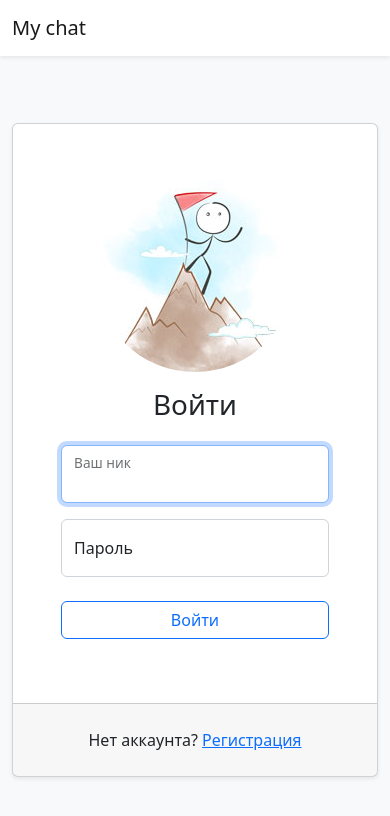
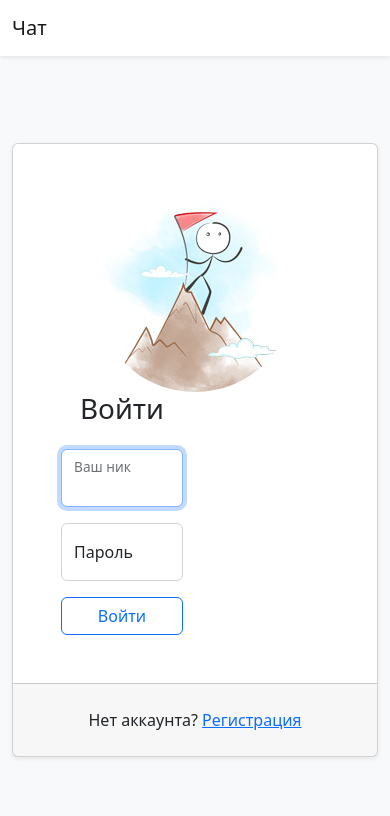
Before and after one commit to Vox1oot/frontend-project-12, a React (Create React App) app in the folder frontend/: page /login in a window 390 px wide. Shown: the top 816 px of the page. Built offline with nearby package versions, Linux system fonts and the light colour scheme; no server answers.

Commit message:
chore: add react-bootstrap in login page

```diff
--- a/frontend/src/components/AddChannel.jsx
+++ b/frontend/src/components/AddChannel.jsx
@@ -47,7 +47,7 @@ const AddChannel = ({ socket }) => {
           <Modal.Body>
             <Form.Group className="mb-3" >
               <Form.Control
-                className={ errors.channelName ? 'form-control is-invalid' : '' }
+                className={ errors.channelName && 'form-control is-invalid' }
                 id="channelName"
                 type="text"
                 value={values.channelName}
--- a/frontend/src/components/DeleteChannel.jsx
+++ b/frontend/src/components/DeleteChannel.jsx
@@ -5,14 +5,17 @@ import { Dropdown } from 'react-bootstrap';
 
 export const DeleteChannel = ({ socket, id }) => {
   const [showModal, setShowModal] = useState(false);
+  const [isSubmitting, setSubmitting] = useState(false);
 
   const toggleModal = () => setShowModal(!showModal);
 
   const deleteChannel = () => {
+    setSubmitting(true);
+
     socket.emit('removeChannel', { id }, (response) => {
       if (response.status === 'ok') {
+        setSubmitting(false);
         toggleModal();
-        console.log('Канал был удален!!')
       }
     });
   };
@@ -32,7 +35,7 @@ export const DeleteChannel = ({ socket, id }) => {
           <Button variant="secondary" onClick={toggleModal}>
             Отменить
           </Button>
-          <Button variant="danger" onClick={deleteChannel}>
+          <Button variant="danger" onClick={deleteChannel} disabled={isSubmitting}>
             Удалить
           </Button>
         </Modal.Footer>
--- a/frontend/src/components/Nav.jsx
+++ b/frontend/src/components/Nav.jsx
@@ -12,7 +12,7 @@ const Nav = ({ button }) => {
   return (
     <nav className="shadow-sm navbar navbar-expand-lg navbar-light bg-white">
       <div className="container">
-        <a className="navbar-brand" href='/'>My chat</a>
+        <a className="navbar-brand" href='/'>Чат</a>
         {button && <Button type="button" onClick={logout}>Выйти</Button>}
       </div>
     </nav>
--- a/frontend/src/components/RenameChannel.jsx
+++ b/frontend/src/components/RenameChannel.jsx
@@ -44,7 +44,6 @@ export const RenameChannel = ({ socket, id }) => {
       <Dropdown.Item eventKey="2" onClick={toggleModal}>
         Переименовать
       </Dropdown.Item>
-
       <Modal show={showModal} onHide={toggleModal} centered>
         <Modal.Header closeButton>
           <Modal.Title>Переименовать канал</Modal.Title>
@@ -53,17 +52,13 @@ export const RenameChannel = ({ socket, id }) => {
           <Modal.Body>
             <Form.Group className="mb-3">
               <Form.Control
-                className={
-                  errors.channelName
-                    ? 'form-control is-invalid'
-                    : 'form-control'
-                }
+                className={errors.channelName && 'form-control is-invalid'}
                 id="channelName"
                 type="text"
                 value={values.channelName}
                 placeholder="Введите имя канала"
+                autoComplete="off"
                 autoFocus
-                autoComplete="off"
                 onChange={handleChange}
               />
             </Form.Group>
--- a/frontend/src/pages/Login.jsx
+++ b/frontend/src/pages/Login.jsx
@@ -1,19 +1,24 @@
+import { useRef, useEffect } from 'react';
+import { useNavigate } from 'react-router-dom';
+import Nav from '../components/Nav';
+
+import Form from 'react-bootstrap/Form';
+import Button from 'react-bootstrap/Button';
+import OverlayTrigger from 'react-bootstrap/OverlayTrigger';
+import Tooltip from 'react-bootstrap/Tooltip';
+
 import { useFormik } from 'formik';
 import axios from 'axios';
-import { useRef, useEffect } from 'react';
-import { useNavigate } from 'react-router-dom';
 
 import schema from '../schemas/index.js';
 import useAuthContext from '../hooks/index.jsx';
-
-import Nav from '../components/Nav';
 
 const Login = () => {
   const navigate = useNavigate();
   const inputUserName = useRef(null);
   const useAuth = useAuthContext();
 
-  const { values, handleChange, handleSubmit, errors, isSubmitting } = useFormik({
+  const { values, handleChange, handleSubmit, errors, isValid, isSubmitting } = useFormik({
       initialValues: {
         username: '',
         password: '',
@@ -35,10 +40,7 @@ const Login = () => {
           }
         } catch (error) {
           if (error.response.status === 401) {
-            actions.setFieldError(
-              'authentication',
-              'Неверное имя пользователя и/или пароль!'
-            );
+            actions.setFieldError('authentication', 'Неверное имя пользователя и/или пароль!');
           }
         }
       },
@@ -63,57 +65,63 @@ const Login = () => {
                     alt="Войти"
                   />
                 </div>
-                <form onSubmit={handleSubmit} className="col-12 col-md-6 mt-3 mt-mb-0" >
+
+                <Form className="w-50" onSubmit={handleSubmit}>
                   <h1 className="text-center mb-4">Войти</h1>
-                  <div className="form-floating mb-3">
-                    <input
-                      ref={inputUserName}
+                  <Form.Group className="form-floating mb-3" controlId="username" >
+                    <OverlayTrigger
+                      placement="bottom-start"
+                      overlay={<Tooltip className="custom-tooltip tooltip" >{errors.username}</Tooltip>}
+                      show={errors.username}
+                      trigger='focus'
+                    >
+                      <Form.Control
+                        className={errors.username && 'is-invalid'
+                        || errors.authentication && 'is-invalid'}
                         type="text"
-                      name="username"
-                      required
                         placeholder="Ваш ник"
-                      id="username"
-                      className={
-                        errors.authentication
-                          ? 'form-control is-invalid'
-                          : 'form-control'
-                      }
                         value={values.username}
                         onChange={handleChange}
+                        required
+                        autoComplete="off"
+                        autoFocus
+                        ref={inputUserName}
                       />
-                    <label htmlFor="username">Ваш ник</label>
-                  </div>
-                  <div className="form-floating mb-4">
-                    <input
+                    </OverlayTrigger>
+                    <Form.Label>Ваш ник</Form.Label>
+                  </Form.Group>
+
+                  <Form.Group className="form-floating mb-3" controlId="password" >
+                    <OverlayTrigger
+                      placement="bottom-start"
+                      overlay={<Tooltip className="custom-tooltip tooltip" >{errors.password || errors.authentication}</Tooltip>}
+                      show={errors.password}
+                      trigger='focus'
+                    >
+                      <Form.Control
+                        className={errors.password && 'is-invalid'
+                        || errors.authentication && 'is-invalid'}
                         type="password"
-                      name="password"
-                      autoComplete="current-password"
-                      required
                         placeholder="Пароль"
-                      id="password"
-                      className={
-                        errors.authentication
-                          ? 'form-control is-invalid'
-                          : 'form-control'
-                      }
                         value={values.password}
                         onChange={handleChange}
+                        required
+                        autoComplete="off"
                       />
-                    <label htmlFor="pasword">Пароль</label>
-                    {errors.authentication && (
-                      <div className="invalid-tooltip">
-                        {errors.authentication}
-                      </div>
-                    )}
-                  </div>
-                  <button
+                    </OverlayTrigger>
+                    <Form.Label>Пароль</Form.Label>
+                  </Form.Group>
+
+                  <Button
+                    className="w-100"
+                    variant="outline-primary"
                     type="submit"
-                    className="w-100 mb-3 btn btn-outline-primary"
-                    disabled={isSubmitting}
+                    disabled={!isValid || isSubmitting}
                   >
                     Войти
-                  </button>
-                </form>
+                  </Button>
+                </Form>
+
               </div>
               <div className="card-footer p-4">
                 <div className="text-center">
```
Lines whose indentation alone changed are shown as unchanged.
